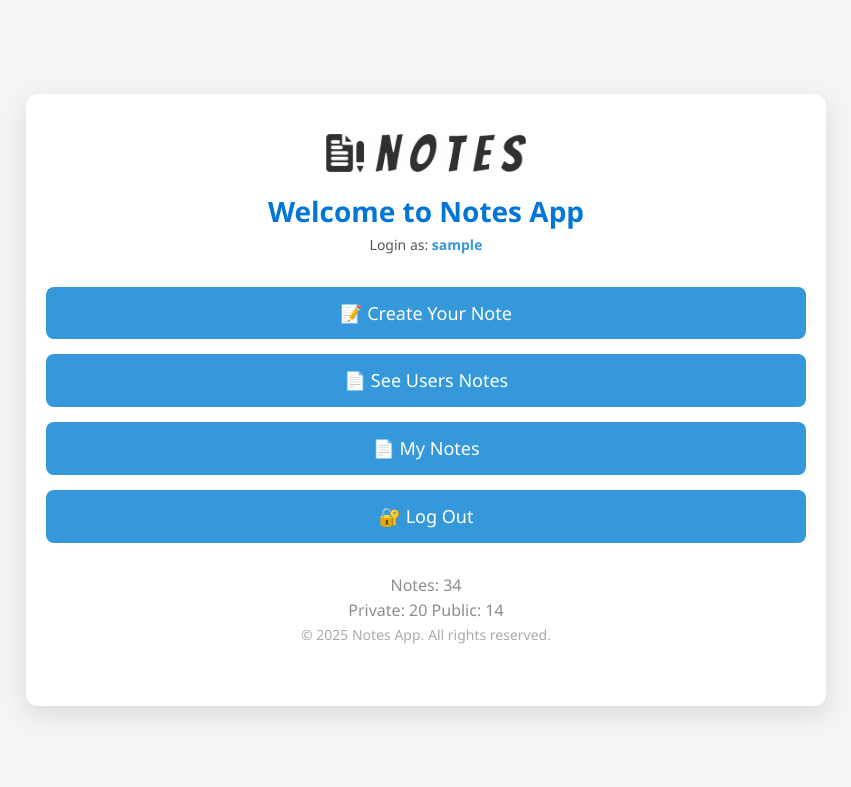
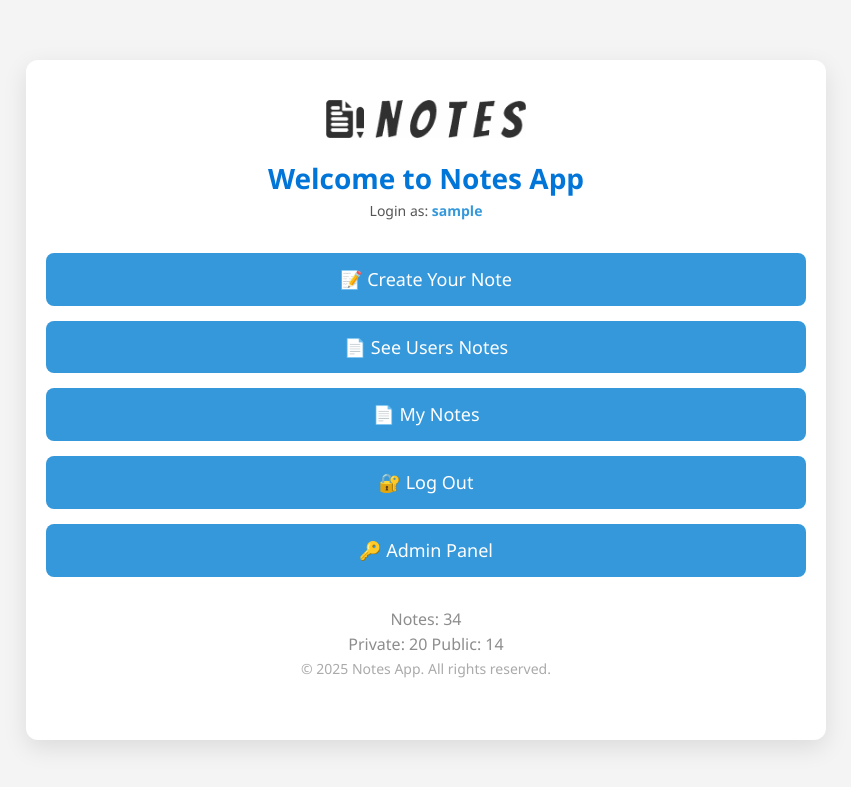
Before and after one commit to TurboTomik/notes, a Django app: page / in a window 1280 px wide. Shown: the top 787 px of the page, without its empty margins (214-1065 px from the left). Run offline with Django 4.2, Linux system fonts and the light colour scheme; the visitor is signed in with stand-in values (Sample User, id 1).

Commit message:
feat(core): add admin panel link for staff and superusers

```diff
--- a/core/templates/core/index.html
+++ b/core/templates/core/index.html
@@ -18,6 +18,9 @@
       <a href="" class="nav-link">📄 See Users Notes</a>
       <a href="" class="nav-link">📄 My Notes</a>
       <a href="{% url 'users:logout' %}" class="nav-link">🔐 Log Out</a>
+      {% if user.is_admin or user.is_staff %}
+        <a href="{% url 'admin:index' %}" class="nav-link">🔑 Admin Panel</a>
+      {% endif %}
     {% else %}
       <a href="" class="nav-link">📄 See Users Notes</a>
       <a href="{% url 'users:sign-in' %}" class="nav-link">🔐 Sign In</a>
```
